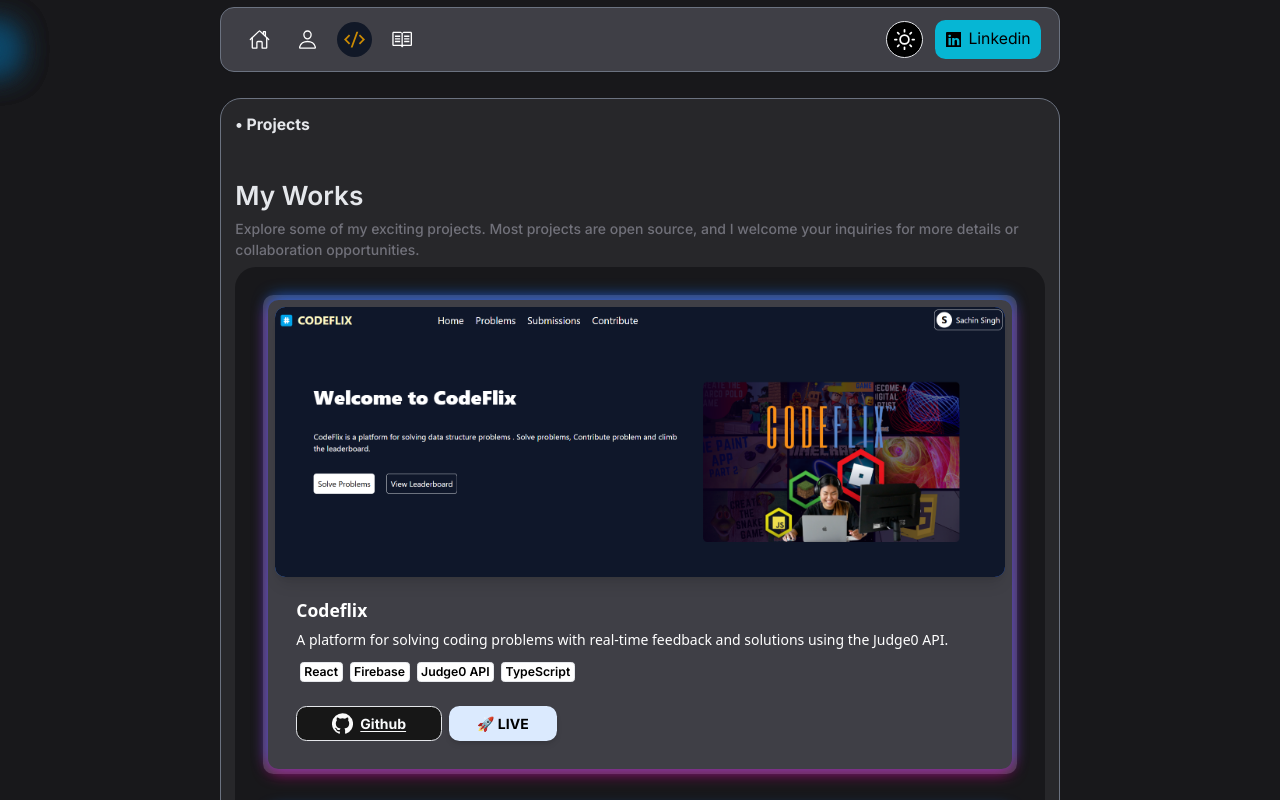
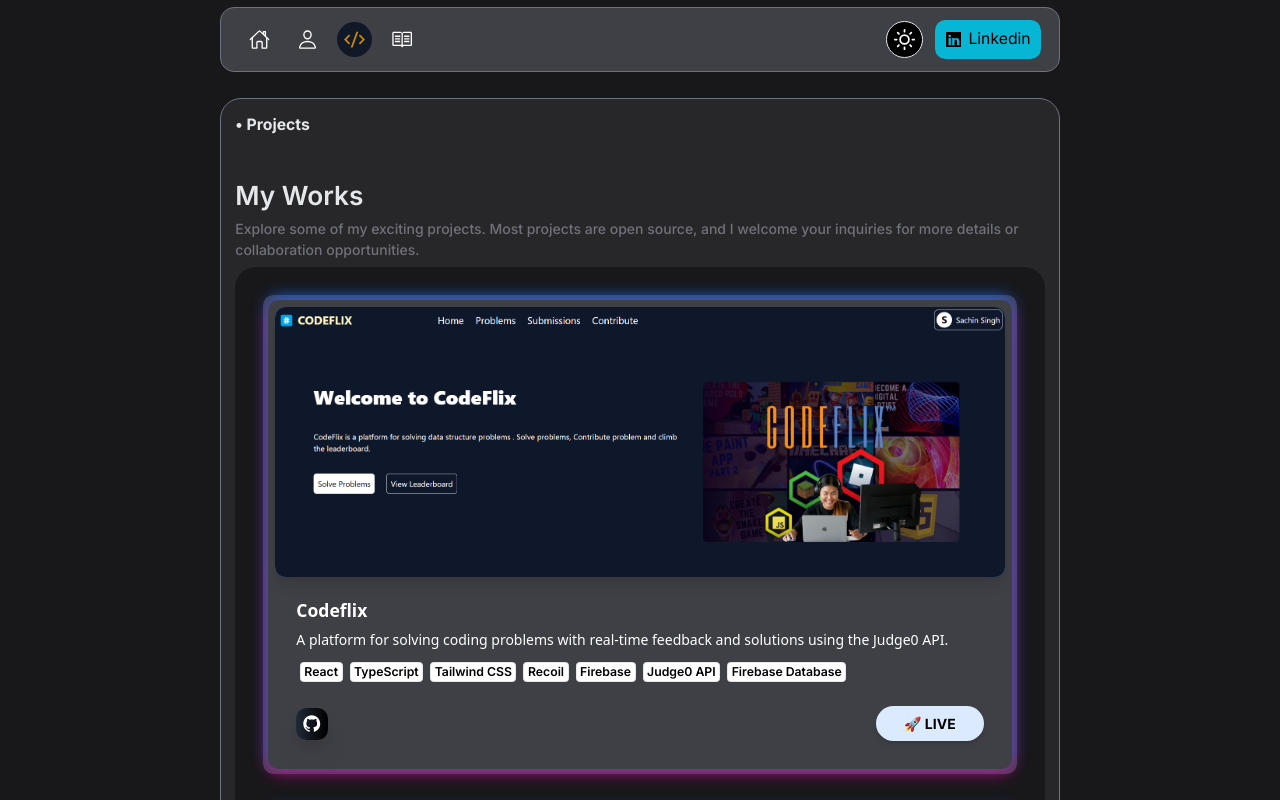
Before and after one commit to sachinGurjar17/Sachin_Singh, a React (Vite) app: page /projects in a window 1280 px wide. Shown: the top 800 px of the page. Built offline with nearby package versions, Linux system fonts and the light colour scheme.

Commit message:
add new project

```diff
--- a/src/components/Home.jsx
+++ b/src/components/Home.jsx
@@ -64,8 +64,8 @@
 
               </div>
 
-              <div className=' flex space-x-4 justify-center items-center '>
-                <a href="https://drive.google.com/file/d/1JV8a_rjv9-tBXJ9_Rw2__VtJi9EZ-tuG/view?usp=drive_link" target="_blank" className="  flex-nowrap flex flex-row justify-center items-center px-3 py-1 text-lg rounded-xl gap-2 bg-black text-white hover:text-black hover:border-black hover:border dark:hover:border-white dark:text-black hover: border-white border-solid dark:border-black dark:bg-white hover:bg-white dark:hover:bg-black dark:hover:text-white">Resume <IoCloudDownloadOutline/></a>
+              <div className='flex flex-row justify-center items-center gap-3 '>
+                <a href="https://drive.google.com/file/d/1JV8a_rjv9-tBXJ9_Rw2__VtJi9EZ-tuG/view?usp=drive_link" target="_blank" className="  flex-nowrap flex flex-row justify-center items-center px-3 py-1  text-lg rounded-xl gap-2 bg-black text-white hover:text-black hover:border-black hover:bg-gray-400 dark:hover:border-white dark:text-black hover: border-white border-solid dark:border-black dark:bg-white dark:hover:bg-black dark:hover:text-white">Resume <IoCloudDownloadOutline/></a>
 
                 <Button onClick={copyPasswordToClipboard} className=" bg-gray-400 text-black rounded-xl hover:bg-white hover:text-black shadow-lg "> <span className='text-lg sm:text-2xl '>
                       {isCopied ? <IoCheckmarkDone/>:<FaRegCopy/>}
--- a/src/components/InfoBox.jsx
+++ b/src/components/InfoBox.jsx
@@ -21,31 +21,37 @@
                 }
               </div>
             </div>
-            <div className="p-6 pt-0 flex flex-row gap-2">
-              <a
-                  className=" group flex justify-center items-center gap-2 group-hover:before:duration-500 group-hover:after:duration-500 after:duration-500 hover:border-neutral-900 duration-500 hover:duration-500 underline underline-offset-2 hover:underline hover:underline-offset-4 origin-left hover:decoration-2 hover:text-neutral-300 bg-neutral-900 px-10 py-1 border text-left p-1 text-gray-50 text-base font-bold rounded-xl overflow-hidden after:absolute after:z-10 after:w-12 after:h-12 after:content[''] after:bg-sky-900 after:-left-8 after:top-8 after:rounded-full after:blur-lg hover:after:animate-pulse"
+            <div className="p-6 pt-0 flex flex-row justify-between gap-2">
+              <section class=" flex justify-center items-center">
+                <a
+                  class=" group flex justify-center p-2 rounded-xl drop-shadow-xl bg-gradient-to-r from-gray-800 to-black text-white font-semibold hover:translate-y-3 hover:rounded-[50%] transition-all duration-500 hover:from-[#331029] hover:to-[#310413]"
                   href={githubLink}
                   target="_blank"
                 >
                   <svg
-                    className="w-6 h-6 fill-neutral-50"
-                    height="100"
-                    preserveAspectRatio="xMidYMid meet"
-                    viewBox="0 0 100 100"
-                    width="100"
-                    x="0"
                     xmlns="http://www.w3.org/2000/svg"
-                    y="0"
+                    fill="none"
+                    viewBox="0 0 15 15"
+                    class="w-5"
                   >
                     <path
-                      className="svg-fill-primary"
-                      d="M50,1.23A50,50,0,0,0,34.2,98.68c2.5.46,3.41-1.09,3.41-2.41s0-4.33-.07-8.5c-13.91,3-16.84-6.71-16.84-6.71-2.28-5.77-5.55-7.31-5.55-7.31-4.54-3.1.34-3,.34-3,5,.35,7.66,5.15,7.66,5.15C27.61,83.5,34.85,81.3,37.7,80a10.72,10.72,0,0,1,3.17-6.69C29.77,72.07,18.1,67.78,18.1,48.62A19.34,19.34,0,0,1,23.25,35.2c-.52-1.26-2.23-6.34.49-13.23,0,0,4.19-1.34,13.75,5.13a47.18,47.18,0,0,1,25,0C72.07,20.63,76.26,22,76.26,22c2.72,6.89,1,12,.49,13.23a19.28,19.28,0,0,1,5.14,13.42c0,19.21-11.69,23.44-22.83,24.67,1.8,1.55,3.4,4.6,3.4,9.26,0,6.69-.06,12.08-.06,13.72,0,1.34.9,2.89,3.44,2.4A50,50,0,0,0,50,1.23Z"
+                      clip-rule="evenodd"
+                      fill-rule="evenodd"
+                      fill="currentColor"
+                      d="M7.49933 0.25C3.49635 0.25 0.25 3.49593 0.25 7.50024C0.25 10.703 2.32715 13.4206 5.2081 14.3797C5.57084 14.446 5.70302 14.2222 5.70302 14.0299C5.70302 13.8576 5.69679 13.4019 5.69323 12.797C3.67661 13.235 3.25112 11.825 3.25112 11.825C2.92132 10.9874 2.44599 10.7644 2.44599 10.7644C1.78773 10.3149 2.49584 10.3238 2.49584 10.3238C3.22353 10.375 3.60629 11.0711 3.60629 11.0711C4.25298 12.1788 5.30335 11.8588 5.71638 11.6732C5.78225 11.205 5.96962 10.8854 6.17658 10.7043C4.56675 10.5209 2.87415 9.89918 2.87415 7.12104C2.87415 6.32925 3.15677 5.68257 3.62053 5.17563C3.54576 4.99226 3.29697 4.25521 3.69174 3.25691C3.69174 3.25691 4.30015 3.06196 5.68522 3.99973C6.26337 3.83906 6.8838 3.75895 7.50022 3.75583C8.1162 3.75895 8.73619 3.83906 9.31523 3.99973C10.6994 3.06196 11.3069 3.25691 11.3069 3.25691C11.7026 4.25521 11.4538 4.99226 11.3795 5.17563C11.8441 5.68257 12.1245 6.32925 12.1245 7.12104C12.1245 9.9063 10.4292 10.5192 8.81452 10.6985C9.07444 10.9224 9.30633 11.3648 9.30633 12.0413C9.30633 13.0102 9.29742 13.7922 9.29742 14.0299C9.29742 14.2239 9.42828 14.4496 9.79591 14.3788C12.6746 13.4179 14.75 10.7025 14.75 7.50024C14.75 3.49593 11.5036 0.25 7.49933 0.25Z"
                     ></path>
                   </svg>
-                  Github
-              </a>
+
+                  <span
+                    class=" absolute opacity-0 group-hover:opacity-100 group-hover:text-gray-400 group-hover:text-sm group-hover:-translate-y-10 duration-700"
+                  >
+                    GitHub
+                  </span>
+                </a>
+              </section>
+
               <button
-                class=" py-2 px-8 text-black text-base font-bold overflow-hidden bg-blue-100 rounded-xl transition-all duration-400 ease-in-out shadow-md hover:scale-105 hover:text-white hover:shadow-lg active:scale-90 before:absolute before:top-0 before:-left-full before:w-full before:h-full before:bg-gradient-to-r before:from-blue-500 before:to-blue-300 before:transition-all before:duration-500 before:ease-in-out before:z-[-1] before:rounded-full hover:before:left-0"
+                class=" py-2 px-8 p- text-black text-base font-bold overflow-hidden bg-blue-100 rounded-full transition-all duration-400 ease-in-out shadow-md hover:scale-105 hover:text-white hover:shadow-lg active:scale-90 before:absolute before:top-0 before:-left-full before:w-full before:h-full before:bg-gradient-to-r before:from-blue-500 before:to-blue-300 before:transition-all before:duration-500 before:ease-in-out before:z-[-1] before:rounded-full hover:before:left-0"
               >
               <a href={liveLink} target="_blank"><span className="text-black dark:text-black">
               🚀 </span> LIVE</a>
--- a/src/components/Navbar.jsx
+++ b/src/components/Navbar.jsx
@@ -21,7 +21,7 @@
   },[themeMode])
 
     return(
-        <div className="fixed top-0 w-full lg:w-2/3 " >
+        <div className="fixed top-0 w-full lg:w-2/3 z-50" >
           <div className="mx-2 p-2 bg-white sm:px-18 flex mt-2 rounded-2xl dark:bg-zinc-700 dark:text-white shadow-sm border dark:border-gray-500">
             <div className="flex items-center flex-grow px-4 py-2 gap-3.5 ">
               <NavLink to="/" className={ ({isActive})=> `group hover:text-gray-300 text-lg md:text-2xl rounded-full p-2 ${isActive ? "dark:bg-gray-900 text-yellow-600 font-bold" : ""}`}>
--- a/src/data/projects.json
+++ b/src/data/projects.json
@@ -10,8 +10,8 @@
       {
         "title": "Codeflix",
         "description": "A platform for solving coding problems with real-time feedback and solutions using the Judge0 API.",
-        "techStack": ["React", "Firebase", "Judge0 API", "TypeScript"],
-        "liveLink": "https://listify17.netlify.app/",
+        "techStack": ["React","TypeScript", "Tailwind CSS", "Recoil", "Firebase", "Judge0 API",  "Firebase Database"],
+        "liveLink": "https://daily-code-fawn.vercel.app/",
         "githubLink": "https://github.com/sachinGurjar17/Codeflix",
         "image": "/images/codeflix.png"
       },
@@ -30,6 +30,14 @@
         "liveLink": "https://leaderboard-task-rose.vercel.app/",
         "githubLink": "https://github.com/sachinGurjar17/leaderboardTask",
         "image": ""
+      },
+      {
+        "title": "This Website",
+        "description": "A Portfolio website for showcasing my projects and skills with contact detail",
+        "techStack": ["React", "Vite", "Tailwind CSS" , "Shadcn"],
+        "liveLink": "https://sachin-singh.vercel.app/",
+        "githubLink": "https://github.com/sachinGurjar17/Sachin_Singh",
+        "image": ""
       }
     ]
 }
```
